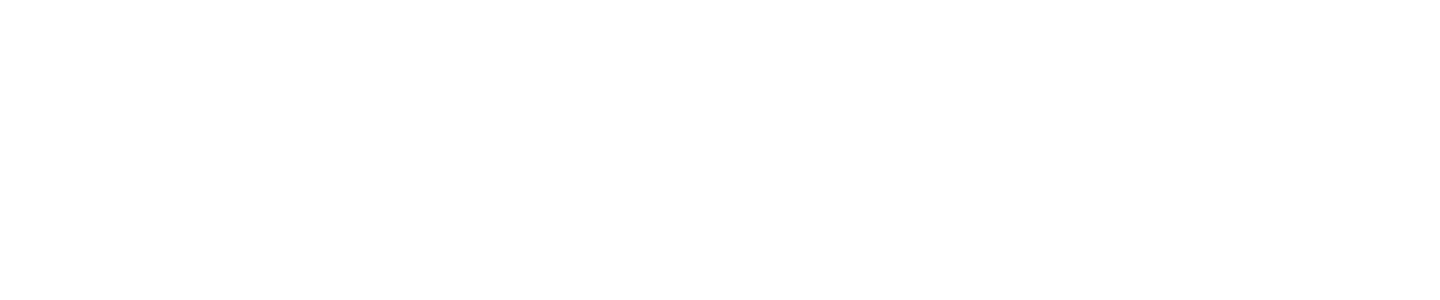
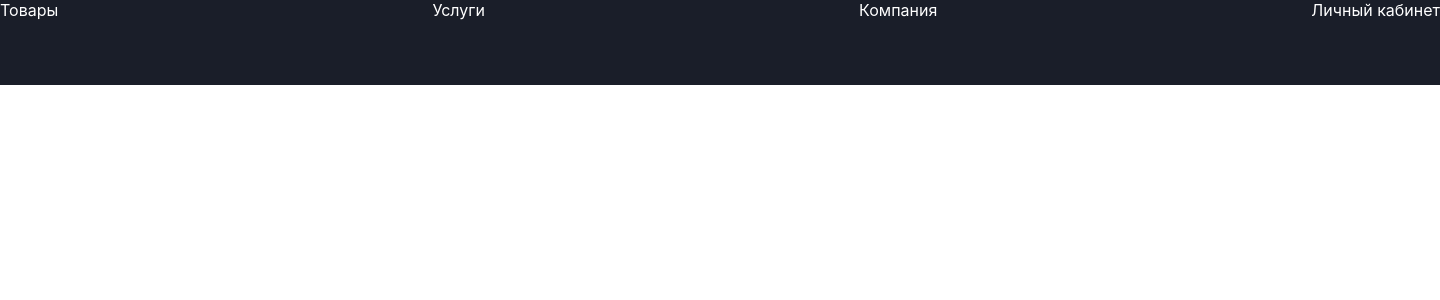
Before and after one commit to erema-amore/project-dn, a React (Create React App) app: page / in a window 1280 px wide. Shown: the top 300 px of the page, 1440 px wide, since content can reach past the window. Built offline with nearby package versions, Linux system fonts and the light colour scheme.

Commit message:
dniuverj

```diff
--- a/src/App.js
+++ b/src/App.js
@@ -1,10 +1,14 @@
 
 import './App.css';
+import MainFrame from './pages/mainFrame/MainFrame'
+import Header from './pages/header/Header'
+
 
 function App() {
   return (
     <div className="App">
-
+     <MainFrame/>
+     <Header/>
     </div>
   );
 }
--- /dev/null
+++ b/src/pages/header/Header.jsx
@@ -0,0 +1,20 @@
+import React from 'react';
+import './header.css'
+const Header = () => {
+  return (
+    <div >
+      <header class='container'>
+        <nav class='nav'>
+          <ul>
+            <li><a href="#">Товары</a></li>
+            <li><a href="#">Услуги</a></li>
+            <li><a href="#">Компания</a></li>
+            <li><a href="#">Личный кабинет</a></li>
+          </ul>
+        </nav>
+      </header>
+    </div>
+  );
+};
+
+export default Header;
--- /dev/null
+++ b/src/pages/header/header.css
@@ -0,0 +1,25 @@
+* {
+    box-sizing: border-box;
+    margin: 0;
+    padding: 0;
+}
+
+
+.container {
+    width: 1440px;
+    height: 85px;
+    background: rgb(26, 30, 41);
+    margin: 0 auto;
+}
+
+.nav ul {
+    display: flex;
+    justify-content:space-between ;
+    list-style:  none;
+
+}
+
+.nav a {
+    text-decoration: none;
+    color: rgb(255, 255, 255);
+}
```
Also changed, not shown: src/pages/Header.jsx (deleted, +0 -11 lines), src/pages/mainFrame/MainFrame.jsx (+8 -0 lines), src/pages/mainFrame/mainFrame.css (added).
